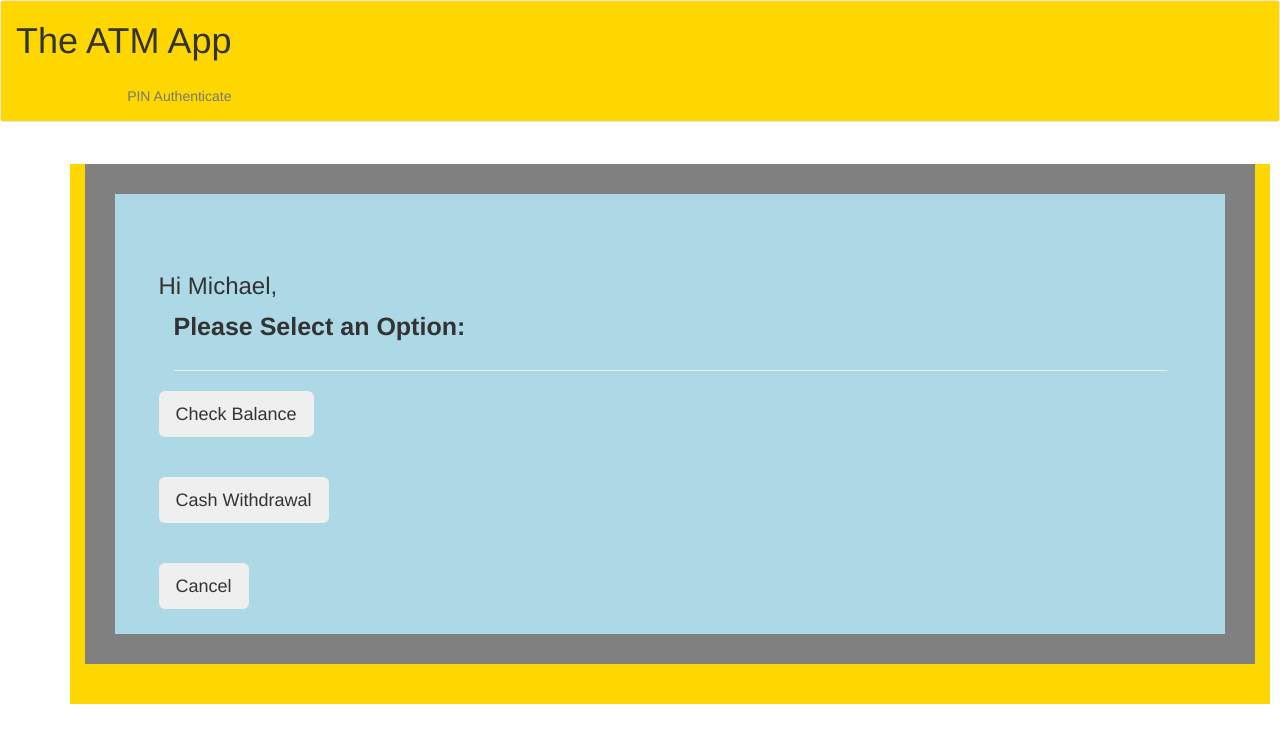
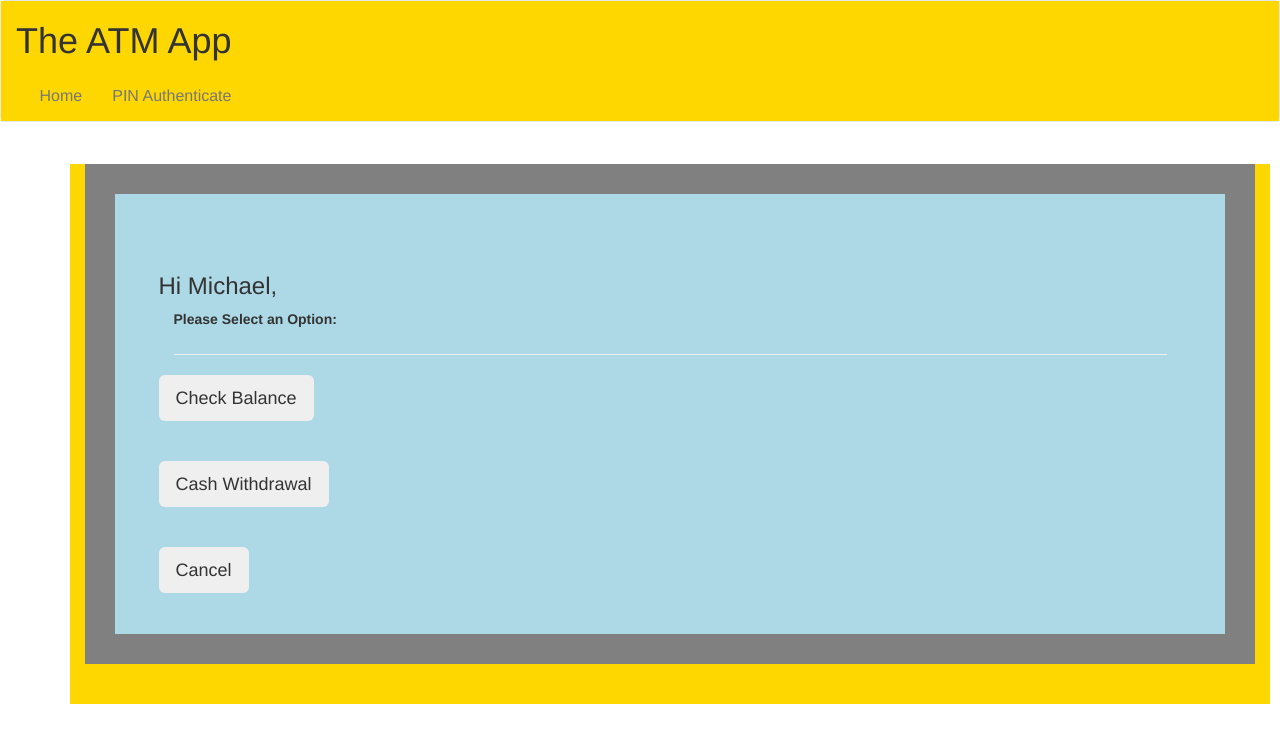
Before and after one commit to Johnnycool22/screencloud-atm-app, an Angular app: page /atm-withdraw in a window 1280 px wide. Shown: the top 742 px of the page. Built offline with nearby package versions, Linux system fonts and the light colour scheme.

Commit message:
styling changes

```diff
--- a/src/app/atm-withdraw/atm-withdraw.component.css
+++ b/src/app/atm-withdraw/atm-withdraw.component.css
@@ -8,5 +8,5 @@
 
 .col-xs-12 {
   font-style: inherit;
-  font-size: 25px;
+  font-size: 25px color black;
 }
--- a/src/app/header/header.component.css
+++ b/src/app/header/header.component.css
@@ -1,3 +1,8 @@
 .container-fluid {
   background-color: gold;
 }
+
+.category {
+  font-style: inherit;
+  font-size: 16px;
+}
--- a/src/app/header/header.component.html
+++ b/src/app/header/header.component.html
@@ -6,9 +6,12 @@
           {{ title }}
         </h1>
       </div>
+      <div class="category">
         <ul class="nav navbar-nav navbar-right">
+          <li routerLinkActive="active"><a routerLink="/home">Home</a></li>
           <li routerLinkActive="active"><a routerLink="/auth">PIN Authenticate</a></li>
         </ul>
+      </div>
     </div>
   </div>
 </nav>
```
